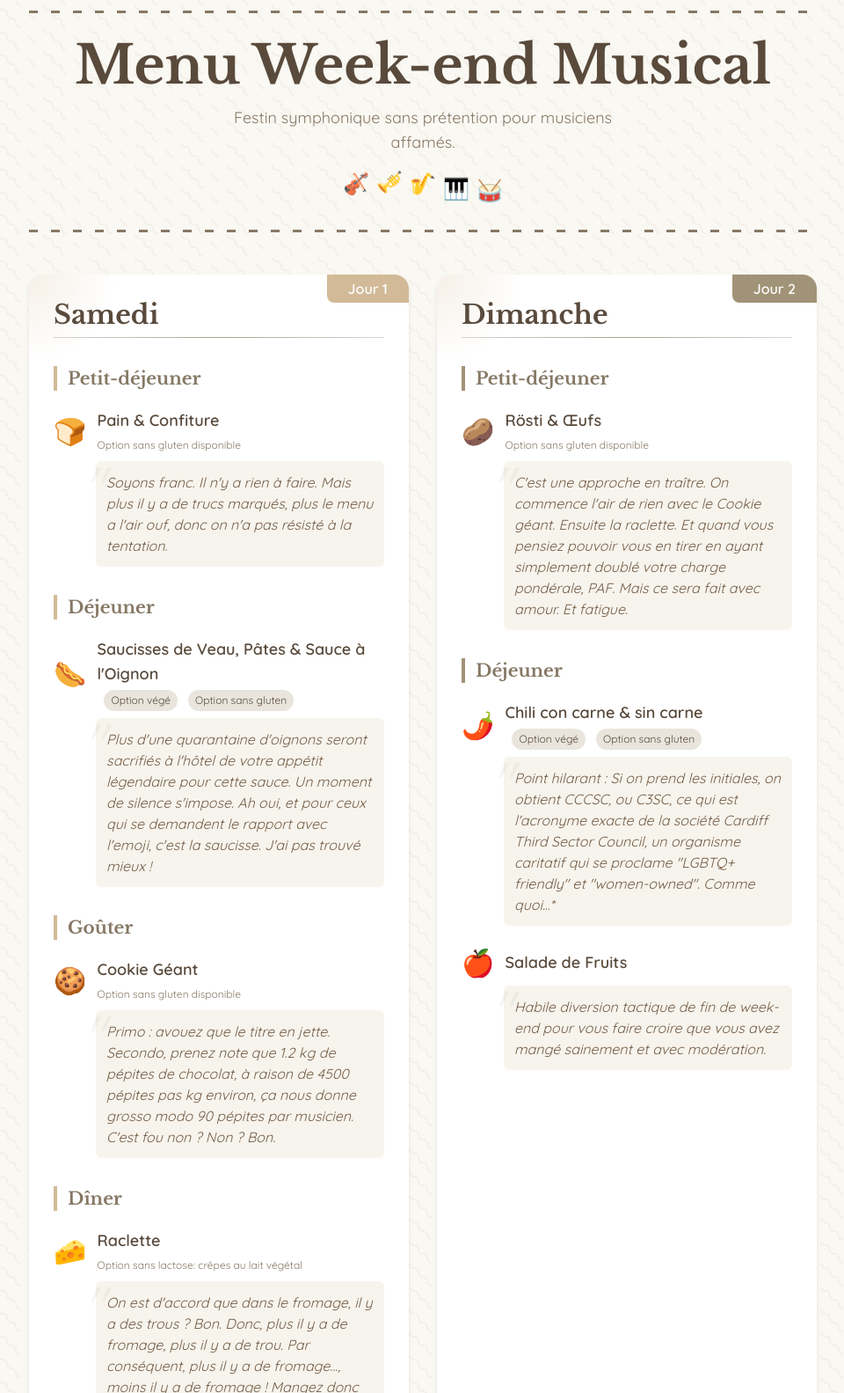
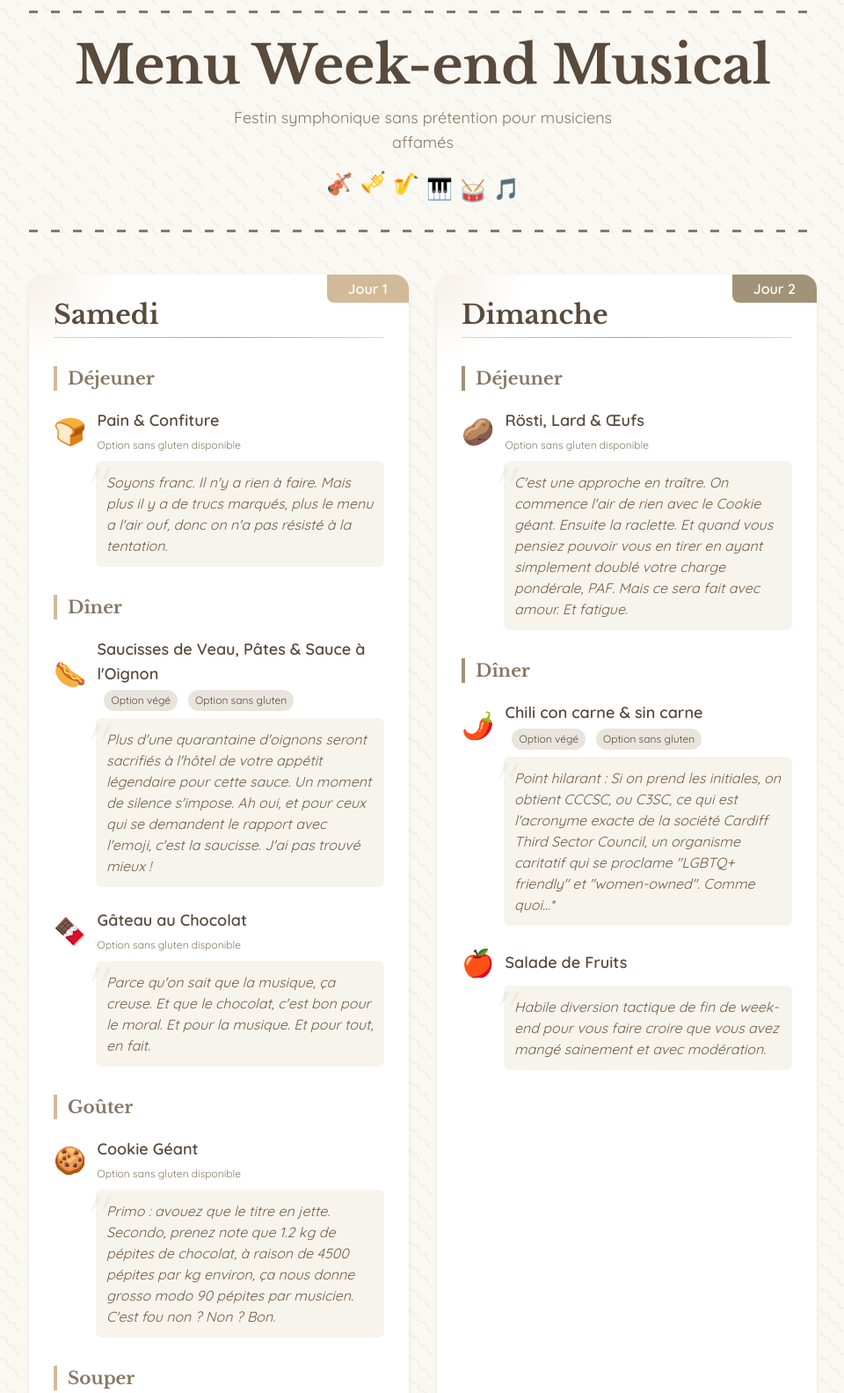
Before and after one commit to hjamet/OQPPL-2025, a plain HTML site: page index.html in a window 1280 px wide. Shown: the part 20-1603 px from the top of the page at 88% size, without its empty margins (159-1119 px from the left). Drawn offline with nearby package versions, Linux system fonts and the light colour scheme.

Commit message:
Update index.html

```diff
--- a/index.html
+++ b/index.html
@@ -185,6 +185,15 @@
         .pulse-animation {
             animation: pulse 2s infinite;
         }
+        .rickroll {
+            opacity: 0.7;
+            transition: all 0.3s ease;
+            cursor: pointer;
+        }
+        .rickroll:hover {
+            opacity: 1;
+            transform: scale(1.05);
+        }
     </style>
 </head>
 <body class="min-h-screen py-8 px-4">
@@ -192,13 +201,14 @@
         <!-- En-tête -->
         <header class="text-center mb-12 music-border pt-8 pb-8">
             <h1 class="text-4xl md:text-6xl font-bold mb-4 text-[#594a3c]">Menu Week-end Musical</h1>
-            <p class="text-lg text-[#867865] max-w-md mx-auto">Festin symphonique sans prétention pour musiciens affamés.</p>
+            <p class="text-lg text-[#867865] max-w-md mx-auto">Festin symphonique sans prétention pour musiciens affamés</p>
             <div class="flex justify-center space-x-2 mt-6">
                 <span class="music-icon text-2xl">🎻</span>
                 <span class="music-icon text-2xl" style="animation-delay: 0.5s">🎺</span>
                 <span class="music-icon text-2xl" style="animation-delay: 1s">🎷</span>
                 <span class="music-icon text-2xl" style="animation-delay: 1.5s">🎹</span>
                 <span class="music-icon text-2xl" style="animation-delay: 2s">🥁</span>
+                <span class="music-icon text-2xl" style="animation-delay: 2.5s">🎵</span>
             </div>
         </header>
 
@@ -213,7 +223,7 @@
 
                 <!-- Déjeuner -->
                 <div class="menu-section mb-8">
-                    <h3 class="text-xl font-semibold text-[#867865] mb-5 pl-3 border-l-4 border-[#d2ba98]">Petit-déjeuner</h3>
+                    <h3 class="text-xl font-semibold text-[#867865] mb-5 pl-3 border-l-4 border-[#d2ba98]">Déjeuner</h3>
 
                     <div class="menu-item mb-6">
                         <div class="flex items-center mb-2">
@@ -233,7 +243,7 @@
 
                 <!-- Midi -->
                 <div class="menu-section mb-8">
-                    <h3 class="text-xl font-semibold text-[#867865] mb-5 pl-3 border-l-4 border-[#d2ba98]">Déjeuner</h3>
+                    <h3 class="text-xl font-semibold text-[#867865] mb-5 pl-3 border-l-4 border-[#d2ba98]">Dîner</h3>
 
                     <div class="menu-item mb-6">
                         <div class="flex items-center mb-2">
@@ -249,6 +259,21 @@
                         <div class="quote-container">
                             <div class="quote ml-12 p-3 text-[#755e47] bg-[#f7f4ed] rounded-md">
                                 <p>Plus d'une quarantaine d'oignons seront sacrifiés à l'hôtel de votre appétit légendaire pour cette sauce. Un moment de silence s'impose. Ah oui, et pour ceux qui se demandent le rapport avec l'emoji, c'est la saucisse. J'ai pas trouvé mieux !</p>
+                            </div>
+                        </div>
+                    </div>
+
+                    <div class="menu-item mb-6">
+                        <div class="flex items-center mb-2">
+                            <span class="text-3xl mr-3 float-icon">🍫</span>
+                            <div>
+                                <p class="text-lg font-semibold text-[#594a3c]">Gâteau au Chocolat</p>
+                                <span class="text-xs text-[#867865]">Option sans gluten disponible</span>
+                            </div>
+                        </div>
+                        <div class="quote-container">
+                            <div class="quote ml-12 p-3 text-[#755e47] bg-[#f7f4ed] rounded-md">
+                                <p>Parce qu'on sait que la musique, ça creuse. Et que le chocolat, c'est bon pour le moral. Et pour la musique. Et pour tout, en fait.</p>
                             </div>
                         </div>
                     </div>
@@ -268,7 +293,7 @@
                         </div>
                         <div class="quote-container">
                             <div class="quote ml-12 p-3 text-[#755e47] bg-[#f7f4ed] rounded-md">
-                                <p>Primo : avouez que le titre en jette. Secondo, prenez note que 1.2 kg de pépites de chocolat, à raison de 4500 pépites pas kg environ, ça nous donne grosso modo 90 pépites par musicien. C'est fou non ? Non ? Bon.</p>
+                                <p>Primo : avouez que le titre en jette. Secondo, prenez note que 1.2 kg de pépites de chocolat, à raison de 4500 pépites par kg environ, ça nous donne grosso modo 90 pépites par musicien. C'est fou non ? Non ? Bon.</p>
                             </div>
                         </div>
                     </div>
@@ -276,7 +301,7 @@
 
                 <!-- Soir -->
                 <div class="menu-section">
-                    <h3 class="text-xl font-semibold text-[#867865] mb-5 pl-3 border-l-4 border-[#d2ba98]">Dîner</h3>
+                    <h3 class="text-xl font-semibold text-[#867865] mb-5 pl-3 border-l-4 border-[#d2ba98]">Souper</h3>
 
                     <div class="menu-item mb-6">
                         <div class="flex items-center mb-2">
@@ -304,13 +329,13 @@
 
                 <!-- Déjeuner -->
                 <div class="menu-section mb-8">
-                    <h3 class="text-xl font-semibold text-[#867865] mb-5 pl-3 border-l-4 border-[#a19377]">Petit-déjeuner</h3>
+                    <h3 class="text-xl font-semibold text-[#867865] mb-5 pl-3 border-l-4 border-[#a19377]">Déjeuner</h3>
 
                     <div class="menu-item mb-6">
                         <div class="flex items-center mb-2">
                             <span class="text-3xl mr-3 float-icon">🥔</span>
                             <div>
-                                <p class="text-lg font-semibold text-[#594a3c]">Rösti & Œufs</p>
+                                <p class="text-lg font-semibold text-[#594a3c]">Rösti, Lard & Œufs</p>
                                 <span class="text-xs text-[#867865]">Option sans gluten disponible</span>
                             </div>
                         </div>
@@ -324,7 +349,7 @@
 
                 <!-- Midi -->
                 <div class="menu-section mb-8">
-                    <h3 class="text-xl font-semibold text-[#867865] mb-5 pl-3 border-l-4 border-[#a19377]">Déjeuner</h3>
+                    <h3 class="text-xl font-semibold text-[#867865] mb-5 pl-3 border-l-4 border-[#a19377]">Dîner</h3>
 
                     <div class="menu-item mb-6">
                         <div class="flex items-center mb-2">
@@ -419,6 +444,9 @@
                 <span class="music-icon text-xl" style="animation-delay: 0.6s">🎶</span>
                 <span class="music-icon text-xl" style="animation-delay: 0.9s">🎵</span>
             </div>
+            <div class="mt-8">
+                <p class="text-xs opacity-70 rickroll" onclick="window.open('https://www.youtube.com/watch?v=dQw4w9WgXcQ', '_blank')">Informations complémentaires sur l'événement</p>
+            </div>
         </footer>
     </div>
 
```
